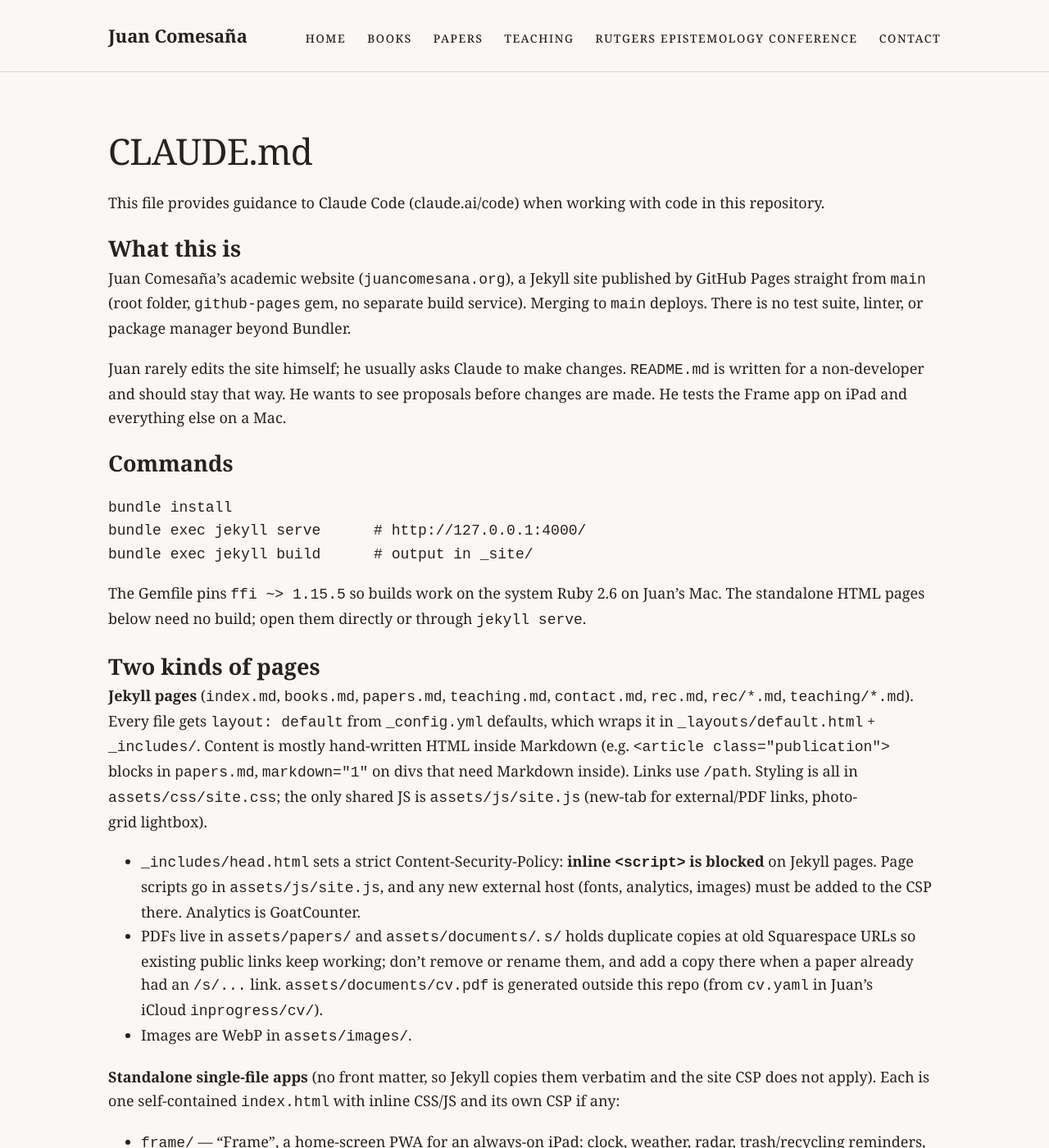
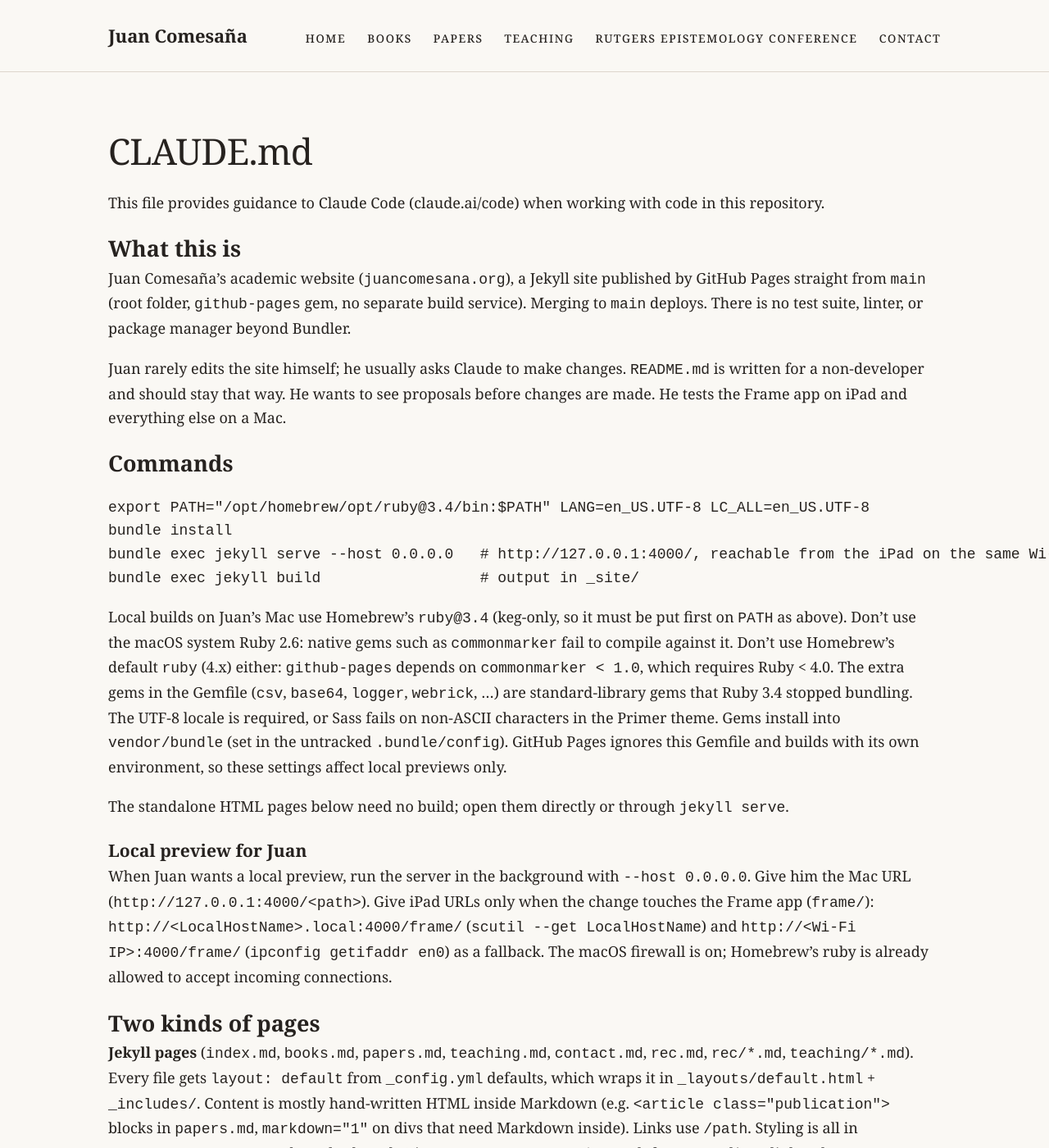
Before and after one commit to Comesana73/juancomesana.org, a Jekyll site: the page built from CLAUDE.md, in a window 1280 px wide and 1400 px high. Shown: the whole window at 82% size. Built offline with Jekyll 4.4.1, drawn with Linux system fonts in a browser that asks for light colours; our own code applies the rules of GitHub Pages for plain Markdown files.

Commit message:
Local builds: switch to Homebrew Ruby 3.4 and document the preview setup
Drop the ffi pin for the macOS system Ruby 2.6 (its headers no longer
compile native gems) and add the standard-library gems Ruby 3.4 no
longer bundles. CLAUDE.md now records the Ruby, locale and preview
conventions. GitHub Pages ignores the Gemfile, so deploys are unaffected.

Co-Authored-By: Claude Opus 5.5 <noreply@anthropic.com>

````diff
--- a/CLAUDE.md
+++ b/CLAUDE.md
@@ -11,12 +11,19 @@ Juan rarely edits the site himself; he usually asks Claude to make changes. `REA
 ## Commands
 
 ```bash
+export PATH="/opt/homebrew/opt/ruby@3.4/bin:$PATH" LANG=en_US.UTF-8 LC_ALL=en_US.UTF-8
 bundle install
-bundle exec jekyll serve      # http://127.0.0.1:4000/
-bundle exec jekyll build      # output in _site/
+bundle exec jekyll serve --host 0.0.0.0   # http://127.0.0.1:4000/, reachable from the iPad on the same Wi-Fi
+bundle exec jekyll build                  # output in _site/
 ```
 
-The Gemfile pins `ffi ~> 1.15.5` so builds work on the system Ruby 2.6 on Juan's Mac. The standalone HTML pages below need no build; open them directly or through `jekyll serve`.
+Local builds on Juan's Mac use Homebrew's `ruby@3.4` (keg-only, so it must be put first on `PATH` as above). Don't use the macOS system Ruby 2.6: native gems such as `commonmarker` fail to compile against it. Don't use Homebrew's default `ruby` (4.x) either: `github-pages` depends on `commonmarker < 1.0`, which requires Ruby < 4.0. The extra gems in the Gemfile (`csv`, `base64`, `logger`, `webrick`, …) are standard-library gems that Ruby 3.4 stopped bundling. The UTF-8 locale is required, or Sass fails on non-ASCII characters in the Primer theme. Gems install into `vendor/bundle` (set in the untracked `.bundle/config`). GitHub Pages ignores this Gemfile and builds with its own environment, so these settings affect local previews only.
+
+The standalone HTML pages below need no build; open them directly or through `jekyll serve`.
+
+### Local preview for Juan
+
+When Juan wants a local preview, run the server in the background with `--host 0.0.0.0`. Give him the Mac URL (`http://127.0.0.1:4000/<path>`). Give iPad URLs only when the change touches the Frame app (`frame/`): `http://<LocalHostName>.local:4000/frame/` (`scutil --get LocalHostName`) and `http://<Wi-Fi IP>:4000/frame/` (`ipconfig getifaddr en0`) as a fallback. The macOS firewall is on; Homebrew's ruby is already allowed to accept incoming connections.
 
 ## Two kinds of pages
 
````
Also changed, not shown: Gemfile (+8 -2 lines).
